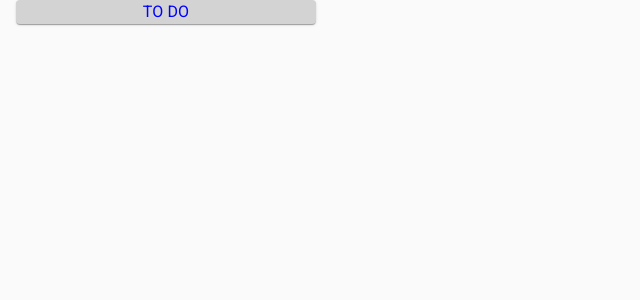
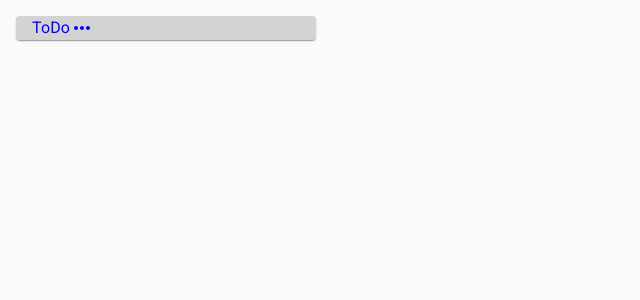
Before and after one commit to lutfullahcelenk/trello-clone-app, a React (Create React App) app: page / in a window 1280 px wide. Shown: the top 300 px of the page, without its empty margins (0-640 px from the left). Built offline with nearby package versions, Linux system fonts and the light colour scheme.

Commit message:
finished successfully the list component

```diff
--- a/package.json
+++ b/package.json
@@ -4,6 +4,7 @@
   "private": true,
   "dependencies": {
     "@material-ui/core": "^4.12.3",
+    "@material-ui/icons": "^4.11.2",
     "@testing-library/jest-dom": "^5.11.4",
     "@testing-library/react": "^11.1.0",
     "@testing-library/user-event": "^12.1.10",
--- a/src/App.js
+++ b/src/App.js
@@ -1,5 +1,5 @@
 import './App.css';
-import List from "./components/List";
+import List from "./components/List/List";
 
 function App() {
   return (
--- a/src/components/List.js
+++ b/src/components/List/List.js
@@ -1,6 +1,7 @@
 import React from 'react';
 import { CssBaseline, Paper, Typography } from '@material-ui/core';
 import { makeStyles } from '@material-ui/core';
+import Title from '../Title';
 
 const useStyle = makeStyles((theme) => ({
     //theme's spacing default value : 8px
@@ -19,7 +20,7 @@ const List = () => {
         <div>
             <Paper className={classes.root}>
                 <CssBaseline />
-                <Typography>TO DO</Typography>
+                <Title />
             </Paper>
 
         </div>
--- /dev/null
+++ b/src/components/Title.js
@@ -0,0 +1,58 @@
+import { Typography, InputBase } from "@material-ui/core";
+import React, { useState } from "react";
+import { makeStyles } from "@material-ui/core";
+import MoreHorizIcon from "@material-ui/icons/MoreHoriz"
+
+
+const useStyle = makeStyles((theme) => ({
+  //theme's spacing default value : 8px
+  editedTitle: {
+
+  },
+
+  editedTitleContainer: {
+      margin : theme.spacing(2),
+      display: "flex",
+  },
+
+  input:{
+      margin: theme.spacing(2),
+      "&:focus" : {
+          backgroundColor : "#ddd"
+      }
+  }
+}));
+
+const Title = () => {
+  const [open, setOpen] = useState(false);
+  const classes = useStyle();
+
+  return (
+    <div>
+      {open ? (
+        <div>
+          <InputBase value="Todo"
+            inputProps={{
+                className: classes.input,
+            }}
+            fullWidth // input part is fulled in that section
+            onBlur = {() => setOpen(!open)}
+            //onblur sayfada başka bir yere tıklandığında focus ile gelen özellik yokedilir.
+          />
+        </div>
+      ) : (
+        <div className={classes.editedTitleContainer}>
+          <Typography
+            onClick={() => setOpen(!open)}
+            className={classes.editedTitle}
+          >
+            ToDo
+          </Typography>
+          <MoreHorizIcon />
+        </div>
+      )}
+    </div>
+  );
+};
+
+export default Title;
```
Also changed, not shown: 1 other file (tests, documents, lock files or other folders).
